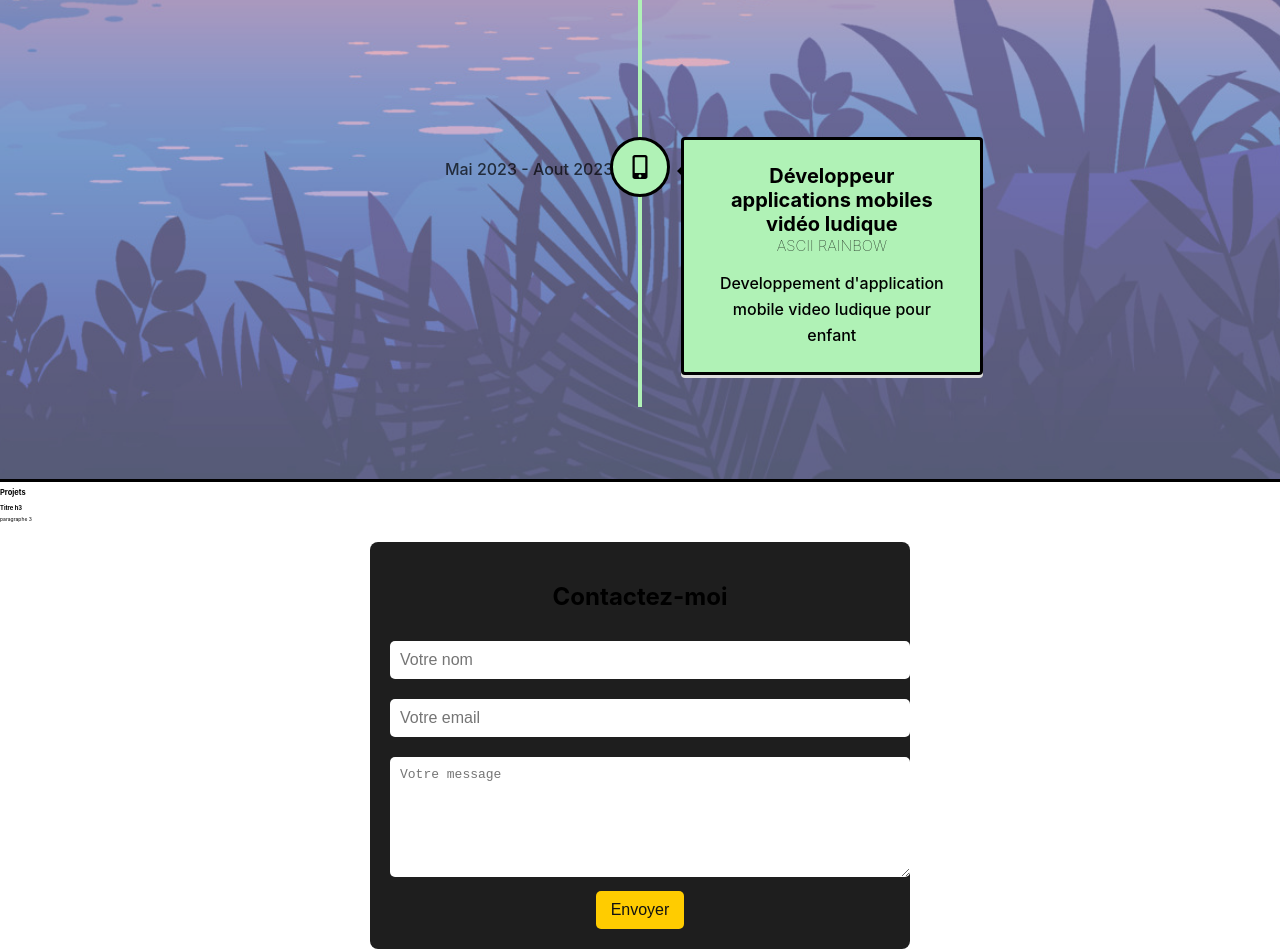
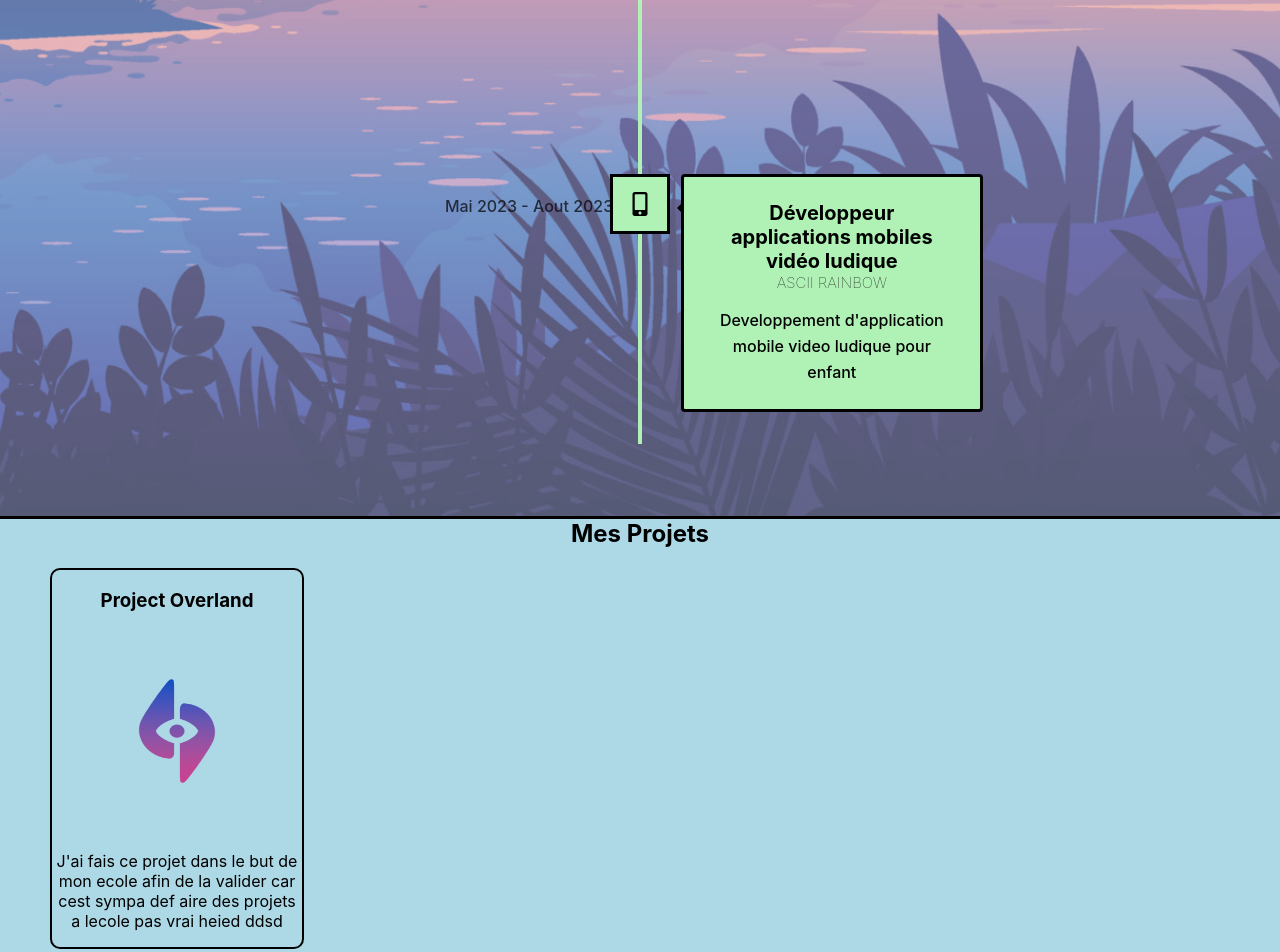
Before and after one commit to LucashMan/MyReactCV, a React (Create React App) app in the folder my-cv/: page / in a window 1280 px wide. Shown: the part 1280-2232 px from the top of the page. Built offline with nearby package versions, Linux system fonts and the light colour scheme.

Commit message:
[+] add new features: Project card template && fix experience timeline UI

```diff
--- a/my-cv/src/Components/Experience.js
+++ b/my-cv/src/Components/Experience.js
@@ -14,7 +14,7 @@ function Experience() {
           contentStyle={{ background: '#b0f2b6', color: '#000000', border: '3px solid #000000' }}
           contentArrowStyle={{ borderRight: '7px solid  #000000' }}
           date="Septembre 2021 - Decembre 2021"
-          iconStyle={{ background: '#b0f2b6', color: '#000000', border: '3px solid  #000000,' }}
+          iconStyle={{ background: '#b0f2b6', color: '#000000', border: '3px solid  #000000' }}
           icon={<MdOutlineComputer />}
         >
           <h3 className="vertical-timeline-element-title">Developpeur/Integrateur Web</h3>
--- a/my-cv/src/Components/Projets.js
+++ b/my-cv/src/Components/Projets.js
@@ -1,13 +1,20 @@
 import '../Styles/Projets.css'
+import logo from '../Assets/img/POlogo.png';
 
 function Projets() {
     return (
-        <div className='mcv-projets'>
-            <h2>Projets</h2>
-            <h3>Titre h3</h3>
-            <p>paragraphe 3</p>
-        </div>
-    );
+		<div className='mcv-projets'>
+            <div className='mcv-projettitle'>
+			<h2>Mes Projets</h2>
+            </div>
+            <div className='mcv-card'>
+                <h3>Project Overland</h3>
+                <img src={logo} alt='LogoProjectOverland' className='mcv-logo'/>
+                <p>J'ai fais ce projet dans le but de mon ecole afin de la valider car cest sympa def aire des projets a lecole pas vrai heied ddsd</p>
+
+            </div>
+		</div>
+	);
 }
 
 export default Projets;
--- a/my-cv/src/Styles/Experience.css
+++ b/my-cv/src/Styles/Experience.css
@@ -2,17 +2,31 @@
     text-align: center;
     padding: 20px;
     /*background-color: #f5f5f5;*/
-  }
-  .vertical-timeline-element-title {
+}
+
+.vertical-timeline-element-title {
     font-size: 20px;
     font-weight: bold;
-  }
+}
 
-  .vertical-timeline-element-subtitle{
+.vertical-timeline-element-subtitle{
     font-size: 15px;
     font-weight: lighter;
-  }
+}
+
+.vertical-timeline-element-content{
+  box-shadow: none;
+}
+
 
 .vertical-timeline-element-icon {
     box-shadow: none !important;
+    border-radius: unset;
+
 }
+
+.vertical-timeline-element--right .vertical-timeline-element-date {
+  left: auto;
+  right: -120px;
+  text-align: left;
+}
--- a/my-cv/src/Styles/Projets.css
+++ b/my-cv/src/Styles/Projets.css
@@ -1,3 +1,27 @@
 .mcv-projets{
-    font-size: 5px;
+    background-color: lightblue;
 }
+
+.mcv-projettitle{
+    text-align: center;
+}
+
+h2 {
+    margin-top: 0px;
+}
+
+.mcv-logo {
+	height: 200px;
+	width: 150px;
+}
+
+.mcv-card {
+    border: 2px solid black;
+    border-radius: 10px;
+    box-shadow: 5px 5px 5px hsl(0, 0%, 0%, 0,1);
+    text-align: center;
+    max-width: 250px;
+    display: inline-block;
+    margin-bottom: 50px;
+    margin-left: 50px;
+}
```
Also changed, not shown: my-cv/src/Assets/img/POlogo.png (added).
